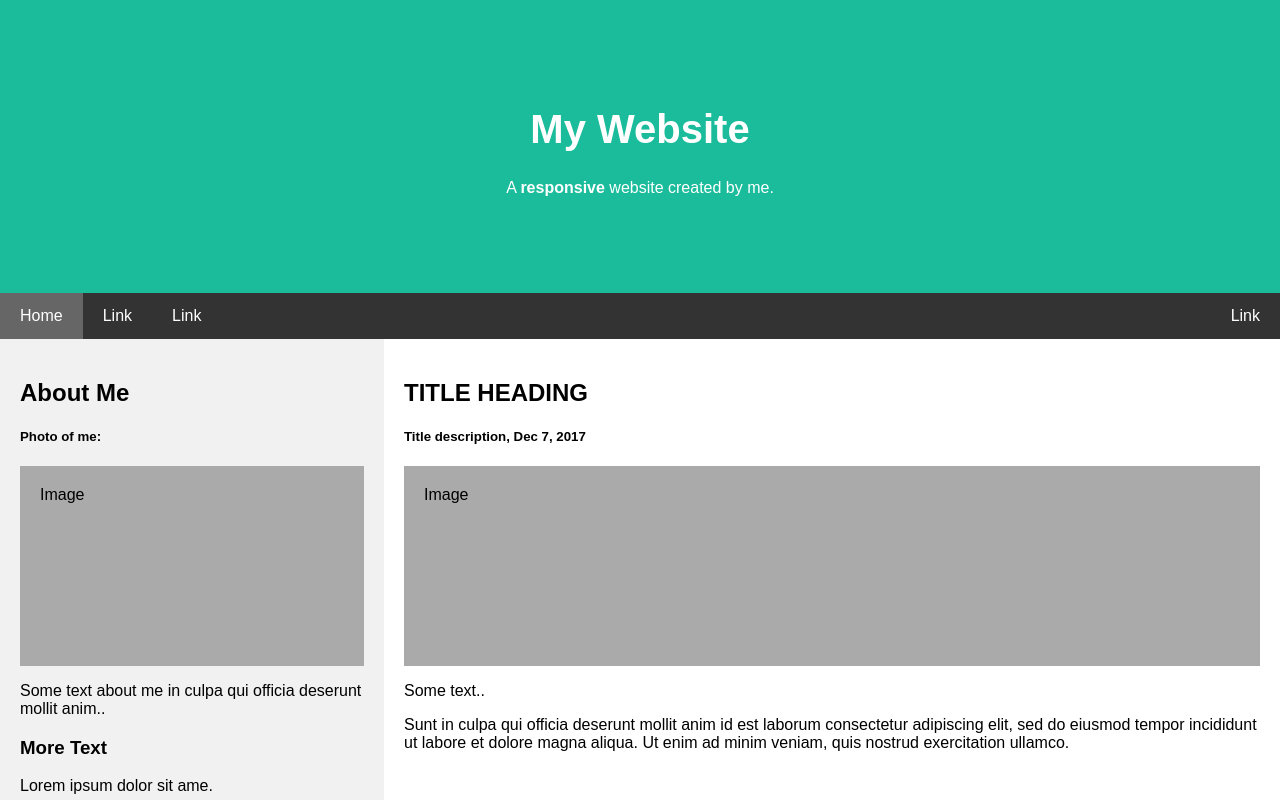
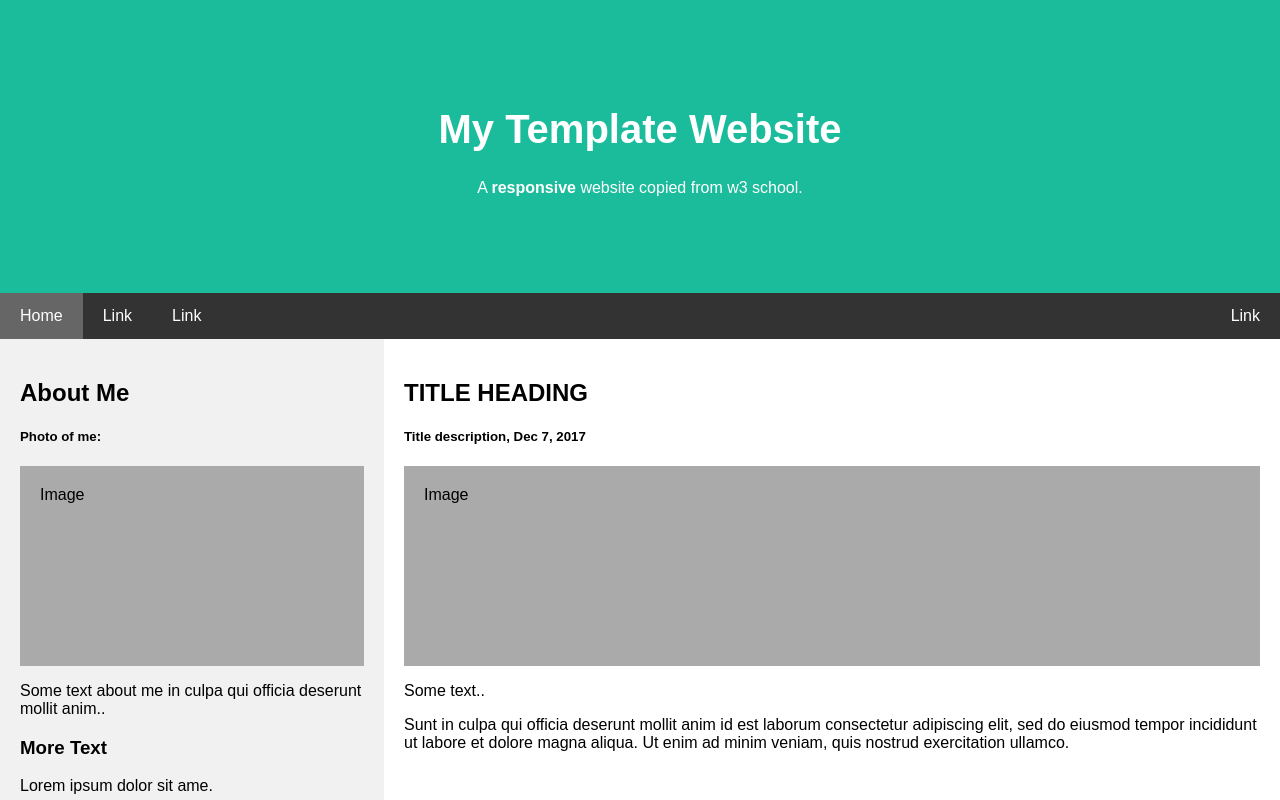
Before and after one commit to platinumpmo-amigo/sourav-sfdc.github.io, a plain HTML site: page src/index.html in a window 1280 px wide. Shown: the top 800 px of the page. Drawn offline with Linux system fonts and the light colour scheme.

Commit message:
added folder structures

```diff
--- a/index.html
+++ b/src/index.html
@@ -9,8 +9,8 @@
 <body>
 
 <div class="header">
-    <h1>My Website</h1>
-    <p>A <b>responsive</b> website created by me.</p>
+    <h1>My Template Website</h1>
+    <p>A <b>responsive</b> website copied from w3 school.</p>
 </div>
 
 <div class="navbar">
```
Also changed, not shown: src/css/styles.css (renamed from css/styles.css).
